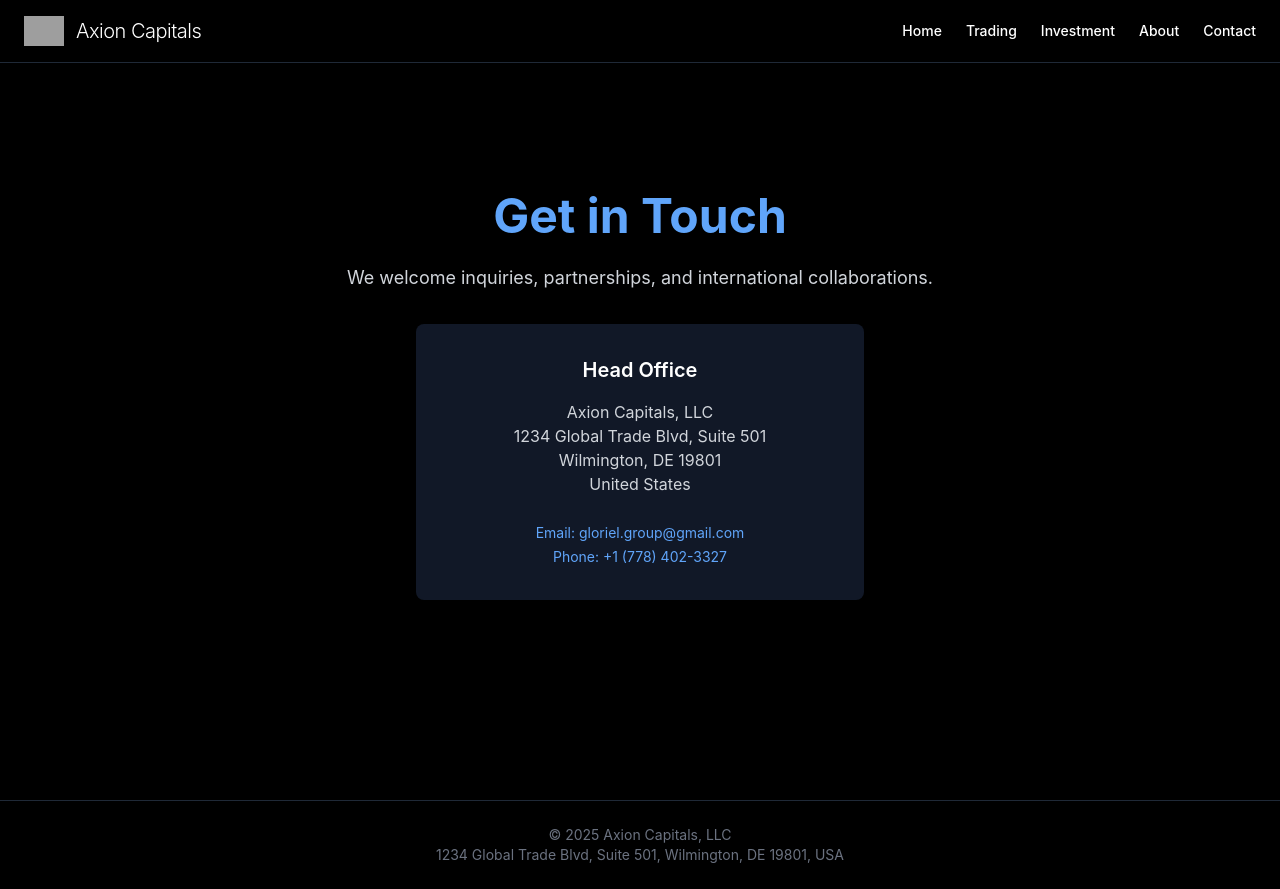
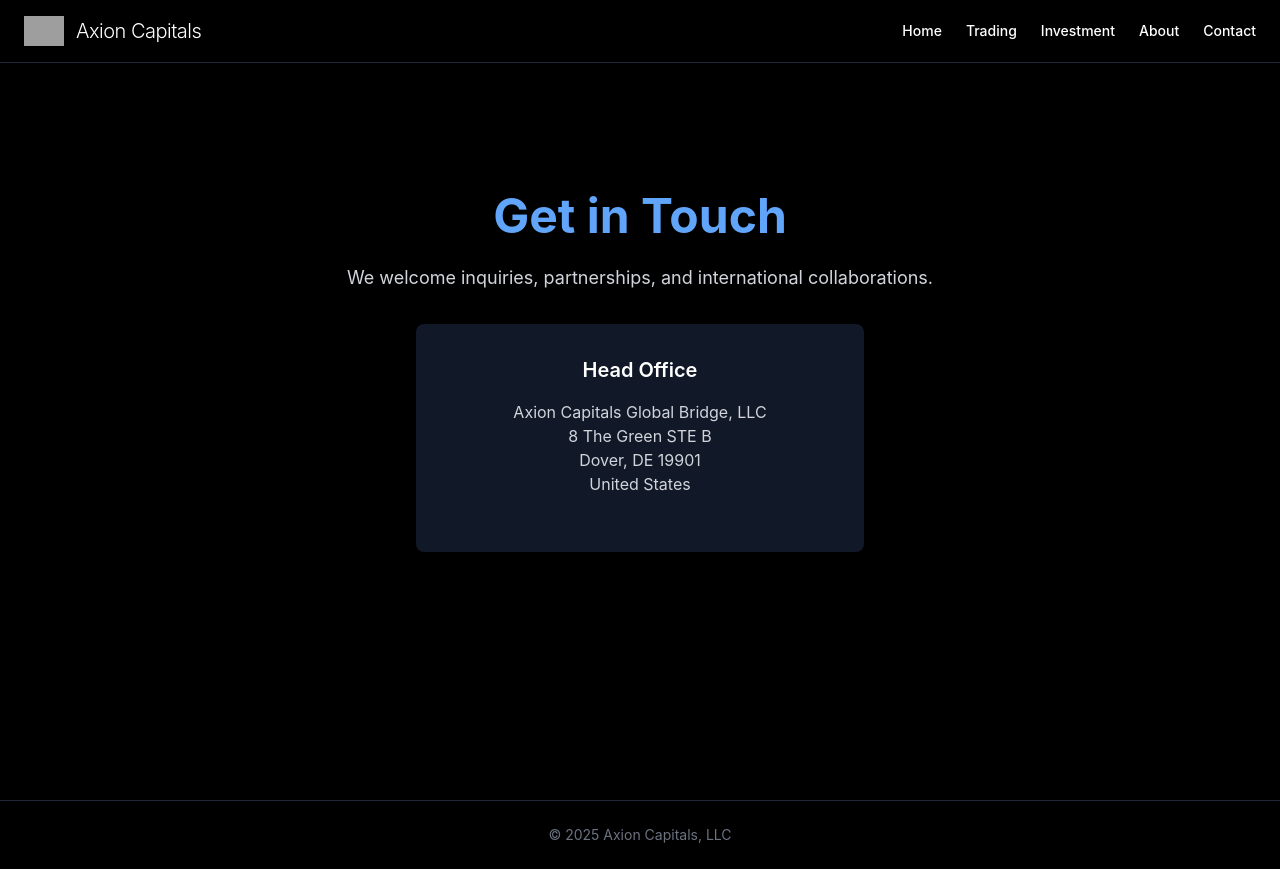
Before and after one commit to jacobzion/axioncapitals, a Next.js app: page /contact in a window 1280 px wide. Built offline with nearby package versions, Linux system fonts and the light colour scheme; grey boxes are pictures that could not be loaded.

Commit message:
Update contact.js

```diff
--- a/pages/contact.js
+++ b/pages/contact.js
@@ -58,13 +58,11 @@ export default function Contact() {
           <div className="bg-gray-900 shadow-lg rounded-lg p-8 mx-auto max-w-md">
             <h2 className="text-xl font-semibold text-white mb-4">Head Office</h2>
             <p className="text-gray-300">
-              Axion Capitals, LLC<br />
-              1234 Global Trade Blvd, Suite 501<br />
-              Wilmington, DE 19801<br />
+              Axion Capitals Global Bridge, LLC<br />
+              8 The Green STE B<br />
+              Dover, DE 19901<br />
               United States<br />
               <br />
-              <span className="text-sm text-blue-400">Email: gloriel.group@gmail.com</span><br />
-              <span className="text-sm text-blue-400">Phone: +1 (778) 402-3327</span>
             </p>
           </div>
         </section>
@@ -73,7 +71,6 @@ export default function Contact() {
       <footer className="bg-black border-t border-gray-800 text-center text-gray-500 text-sm py-6">
         <div>
           © 2025 Axion Capitals, LLC<br />
-          1234 Global Trade Blvd, Suite 501, Wilmington, DE 19801, USA
         </div>
       </footer>
     </>
```
